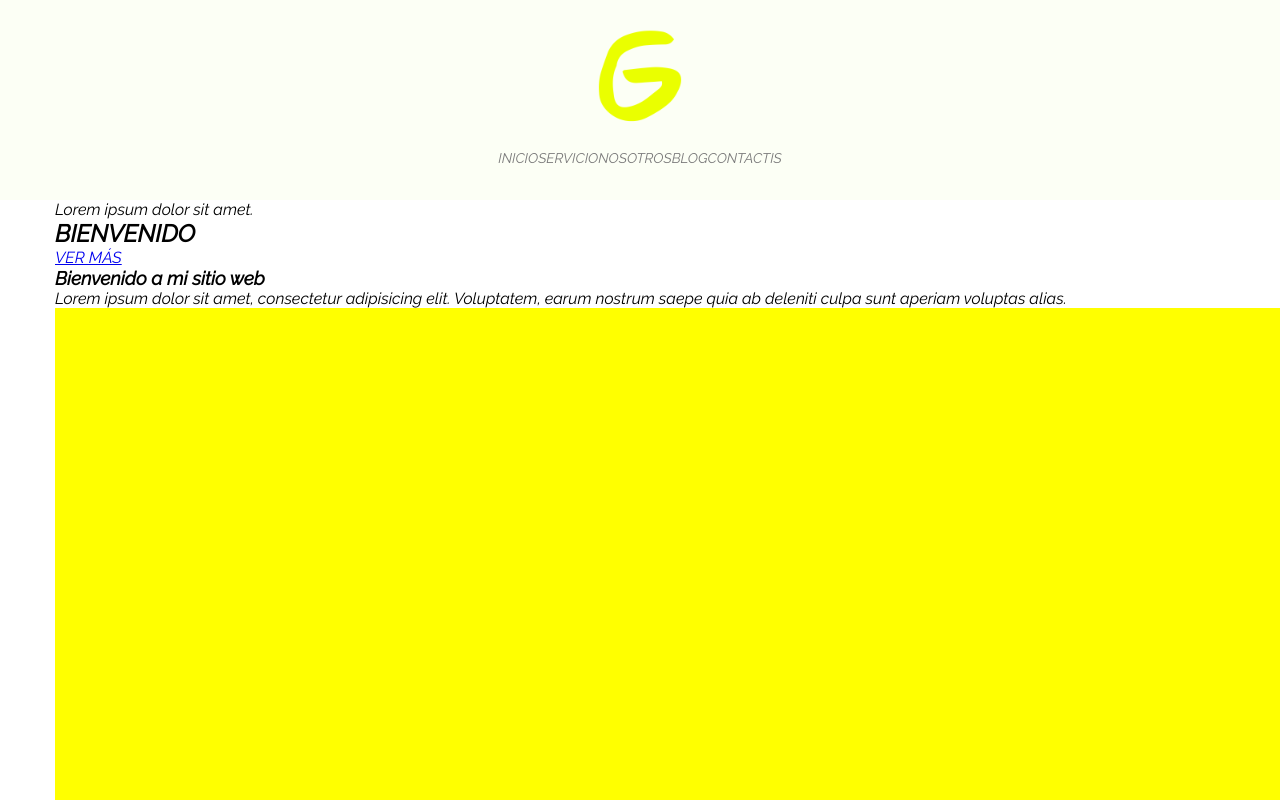
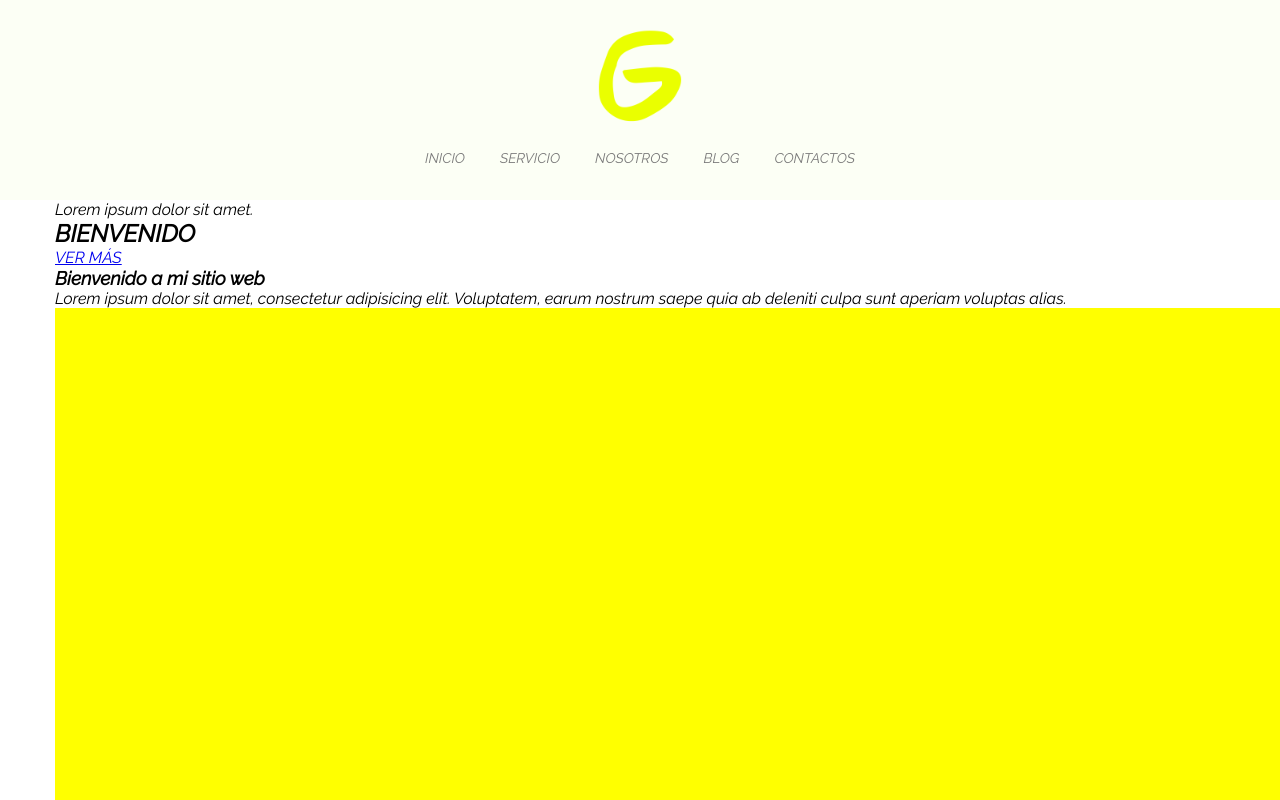
Before and after one commit to PrograMario12/gabajes, a plain HTML site: page index.html in a window 1280 px wide. Shown: the top 800 px of the page. Drawn offline with Linux system fonts and the light colour scheme.

Commit message:
Correcion

```diff
--- a/css/estilos.css
+++ b/css/estilos.css
@@ -36,7 +36,7 @@ header{
   flex-direction: row;
   flex-wrap: wrap;
 
-  justify-content: center;
+  justify-content: space-between;
   max-width: 430px;
   margin: auto;
 }
@@ -47,3 +47,9 @@ header{
   text-transform: uppercase;
   font-size: 14px;
 }
+
+.menu a:hover{
+  color: #a4281f;
+}
+
+/* Fin de cabecera */
--- a/index.html
+++ b/index.html
@@ -5,7 +5,7 @@
     <meta name="viewport" content="width=device-width, initial-scale=1.0, maximum-scale=1.0, minimum-scale=1.0, user-scalable=no">
     <title>Mi sitio HTML5</title>
 
-    <link rel="stylesheet" href="/css/estilos.css">
+    <link rel="stylesheet" href="css/estilos.css">
     <script type="text/javascript" src="js/prefixfree.js"></script>
     <link rel="preconnect" href="https://fonts.gstatic.com">
     <link href="https://fonts.googleapis.com/css2?family=Raleway:ital@1&display=swap" rel="stylesheet">
@@ -22,7 +22,7 @@
             <a href="#">Servicio</a>
             <a href="#">Nosotros</a>
             <a href="#">Blog</a>
-            <a href="#">Contactis</a>
+            <a href="#">Contactos</a>
           </nav>
       </div>
     </header>
```
